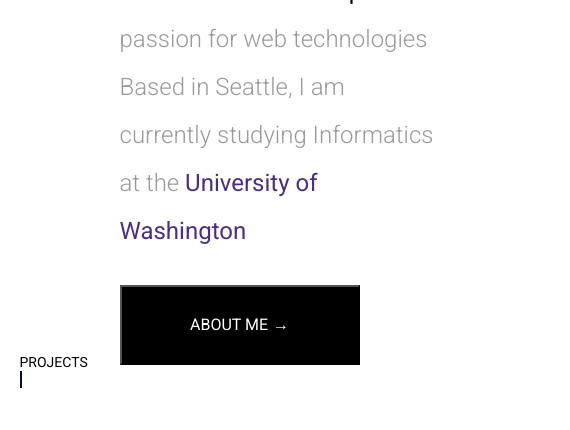
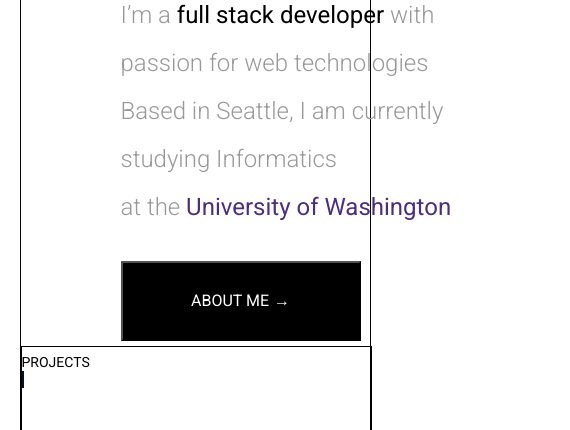
Before and after one commit to taehyunnkim/taehyunnkim.github.io, a website: page index.html in a window 390 px wide. Shown: the part 413-843 px from the top of the page, 570 px wide, since content can reach past the window. Drawn offline with Linux system fonts and the light colour scheme; files whose address does not match are found by name.

Commit message:
Add mobile compat

```diff
--- a/style.scss
+++ b/style.scss
@@ -92,6 +92,7 @@ button {
 }
 
 #home {
+    border: 1px solid black;
     height: 100vh;
     display: flex;
     flex-direction: column;
@@ -192,6 +193,7 @@ nav {
     margin-top: auto;
     height: 10%;
     width: 100%;
+    border: 1px solid black;
 
     span {
         font-size: 14px;
@@ -476,8 +478,6 @@ nav {
 }
 
 @media all and (max-width: 1024px) {
-    $line-height-mb: 120px;
-    $line-height-abs-mb: -120px;
 
     button {
         width: 240px;
@@ -490,7 +490,7 @@ nav {
     }
 
     #introduction {
-        width: 90%;
+        width: 100%;
 
         h1 {
             font-size: 7em;
```
Also changed, not shown: style.css, 1 other file.
